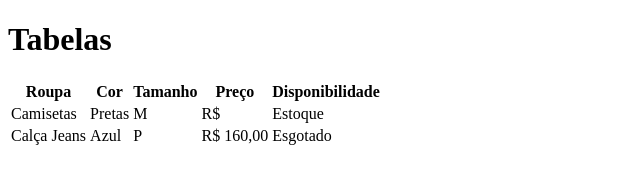
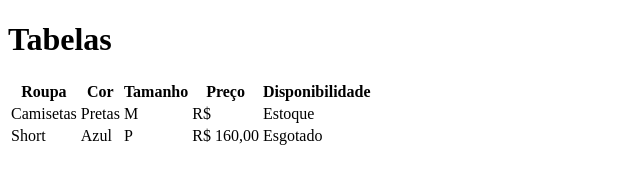
Before and after one commit to juniorwca/aula-tabela, a plain HTML site: page index.html in a window 1280 px wide. Shown: the whole page, without its empty margins (0-640 px from the left). Drawn offline with Linux system fonts and the light colour scheme.

Commit message:
Troquei o item bermuda por short

```diff
--- a/index.html
+++ b/index.html
@@ -25,7 +25,7 @@
             <td>R$</td>
             <td>Estoque</td>
         <tr>
-            <td>Calça Jeans</td>
+            <td>Short</td>
             <td>Azul</td>
             <td>P</td>
             <td>R$ 160,00</td>
```
